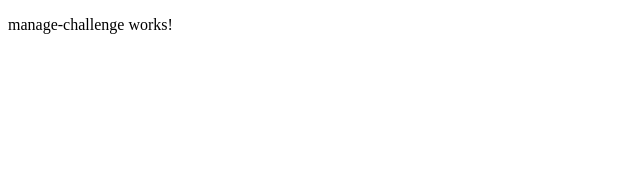
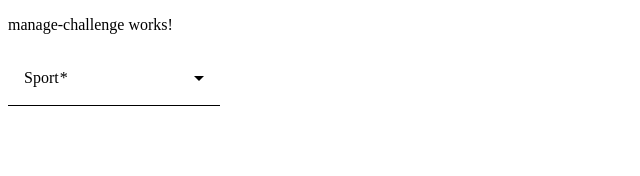
Before and after one commit to pvanderl/squire_co-friendly-sport-challenge, an Angular app: page / in a window 1280 px wide. Shown: the top 176 px of the page, without its empty margins (0-640 px from the left). Built offline with nearby package versions, Linux system fonts and the light colour scheme.

Commit message:
activity form init

```diff
--- a/package.json
+++ b/package.json
@@ -15,6 +15,7 @@
     "@angular/compiler": "^19.0.0",
     "@angular/core": "^19.0.0",
     "@angular/forms": "^19.0.0",
+    "@angular/material": "^19.2.11",
     "@angular/platform-browser": "^19.0.0",
     "@angular/platform-browser-dynamic": "^19.0.0",
     "@angular/router": "^19.0.0",
--- /dev/null
+++ b/src/app/activity-form/activity-form.component.html
@@ -0,0 +1,10 @@
+<form [formGroup]="activity">
+  <mat-form-field>
+    <mat-label>Sport</mat-label>
+    <mat-select formControlName="selection" placeholder="Course à pied">
+      @for (sport of sports; track sport) {
+        <mat-option [value]="sport.name">{{ sport.name }}</mat-option>
+      }
+    </mat-select>
+  </mat-form-field>
+</form>
--- /dev/null
+++ b/src/app/activity-form/activity-form.component.ts
@@ -0,0 +1,50 @@
+import { Component } from '@angular/core';
+import { FormControl, FormGroup, ReactiveFormsModule, Validators } from '@angular/forms';
+import { MatFormField, MatLabel } from '@angular/material/form-field';
+import { MatSelect } from '@angular/material/select';
+import { MatOption } from '@angular/material/select';
+
+
+@Component({
+  selector: 'app-activity-form',
+  imports: [
+    MatFormField,
+    MatSelect,
+    MatOption,
+    MatLabel,
+    ReactiveFormsModule
+  ],
+  templateUrl: './activity-form.component.html',
+  standalone: true,
+  styleUrl: './activity-form.component.scss'
+})
+export class ActivityFormComponent {
+  activity: FormGroup = new FormGroup({
+    memberUid: new FormControl('', [Validators.required]),
+    selection: new FormControl([''], [Validators.required]),
+    METs: new FormControl('', [Validators.required]),
+    duration: new FormControl(0, [Validators.required]),
+    date: new FormControl('', [Validators.required]),
+  });
+
+  sports = [
+    {
+      name: "Marche",
+      levels: [
+        {
+          name: "Promenade",
+          mets: 3.5,
+        },
+        {
+          name: "Marche soutenue",
+          mets: 4.5,
+        },
+        {
+          name: "Marche nordique",
+          mets: 5.5,
+        },
+      ]
+    }
+  ];
+
+}
--- a/src/app/app.component.html
+++ b/src/app/app.component.html
@@ -1 +1,2 @@
 <fsc-manage-challenge></fsc-manage-challenge>
+<router-outlet></router-outlet>
--- a/src/app/app.component.ts
+++ b/src/app/app.component.ts
@@ -6,6 +6,7 @@ import { ManageChallengeComponent } from './manage-challenge/manage-challenge.co
   selector: 'fsc-root',
   imports: [RouterOutlet, ManageChallengeComponent],
   templateUrl: './app.component.html',
+  standalone: true,
   styleUrl: './app.component.scss'
 })
 export class AppComponent {
--- a/src/app/app.routes.ts
+++ b/src/app/app.routes.ts
@@ -1,3 +1,9 @@
 import { Routes } from '@angular/router';
+import { ActivityFormComponent } from './activity-form/activity-form.component';
 
-export const routes: Routes = [];
+export const routes: Routes = [
+  {
+    path: '',
+    component: ActivityFormComponent
+  },
+];
--- a/src/app/manage-challenge/manage-challenge.component.ts
+++ b/src/app/manage-challenge/manage-challenge.component.ts
@@ -4,6 +4,7 @@ import { Component } from '@angular/core';
   selector: 'fsc-manage-challenge',
   imports: [],
   templateUrl: './manage-challenge.component.html',
+  standalone: true,
   styleUrl: './manage-challenge.component.scss'
 })
 export class ManageChallengeComponent {
```
Also changed, not shown: src/app/activity-form/activity-form.component.scss (added), 2 other files (tests, documents, lock files or other folders).
